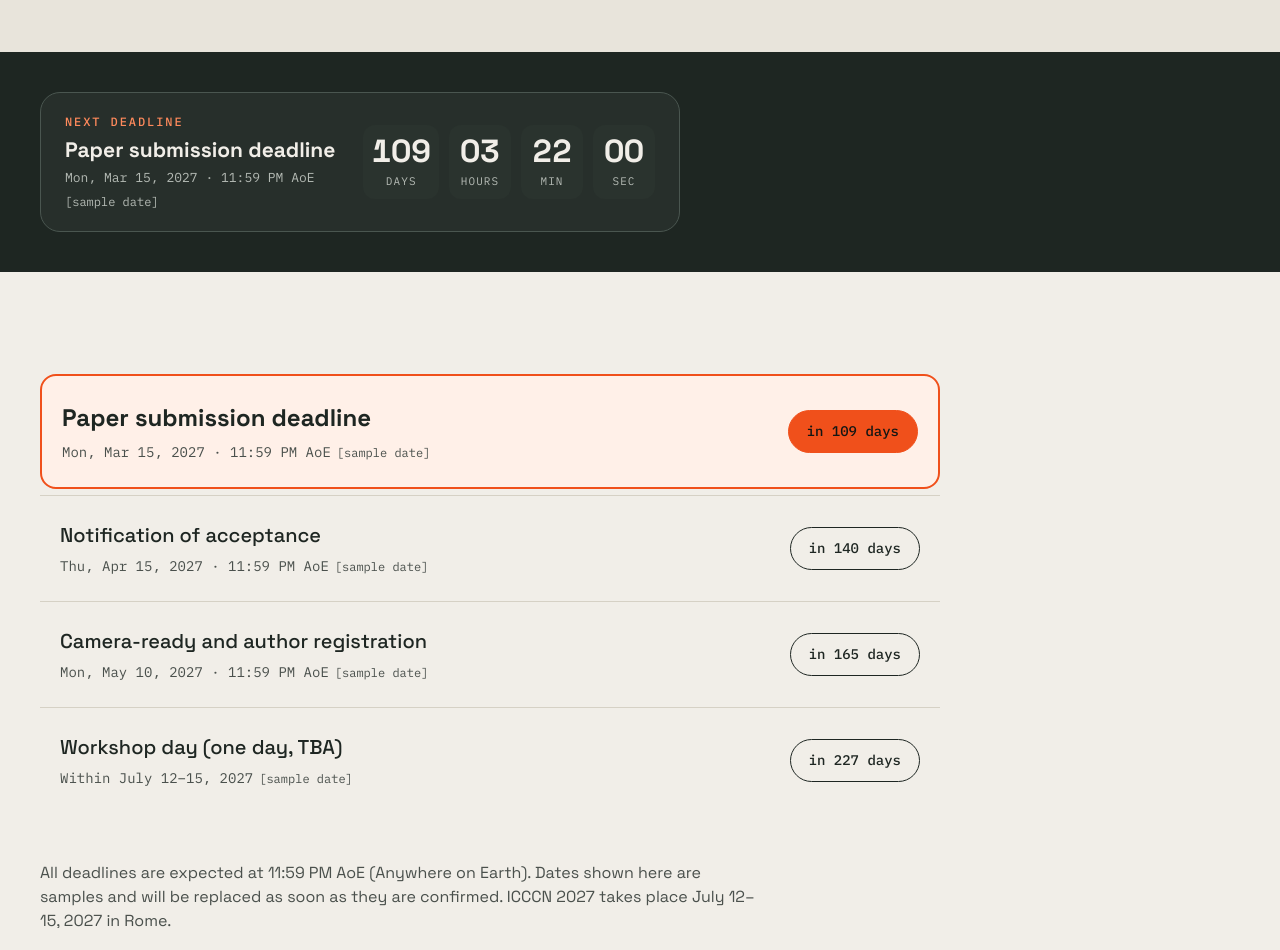
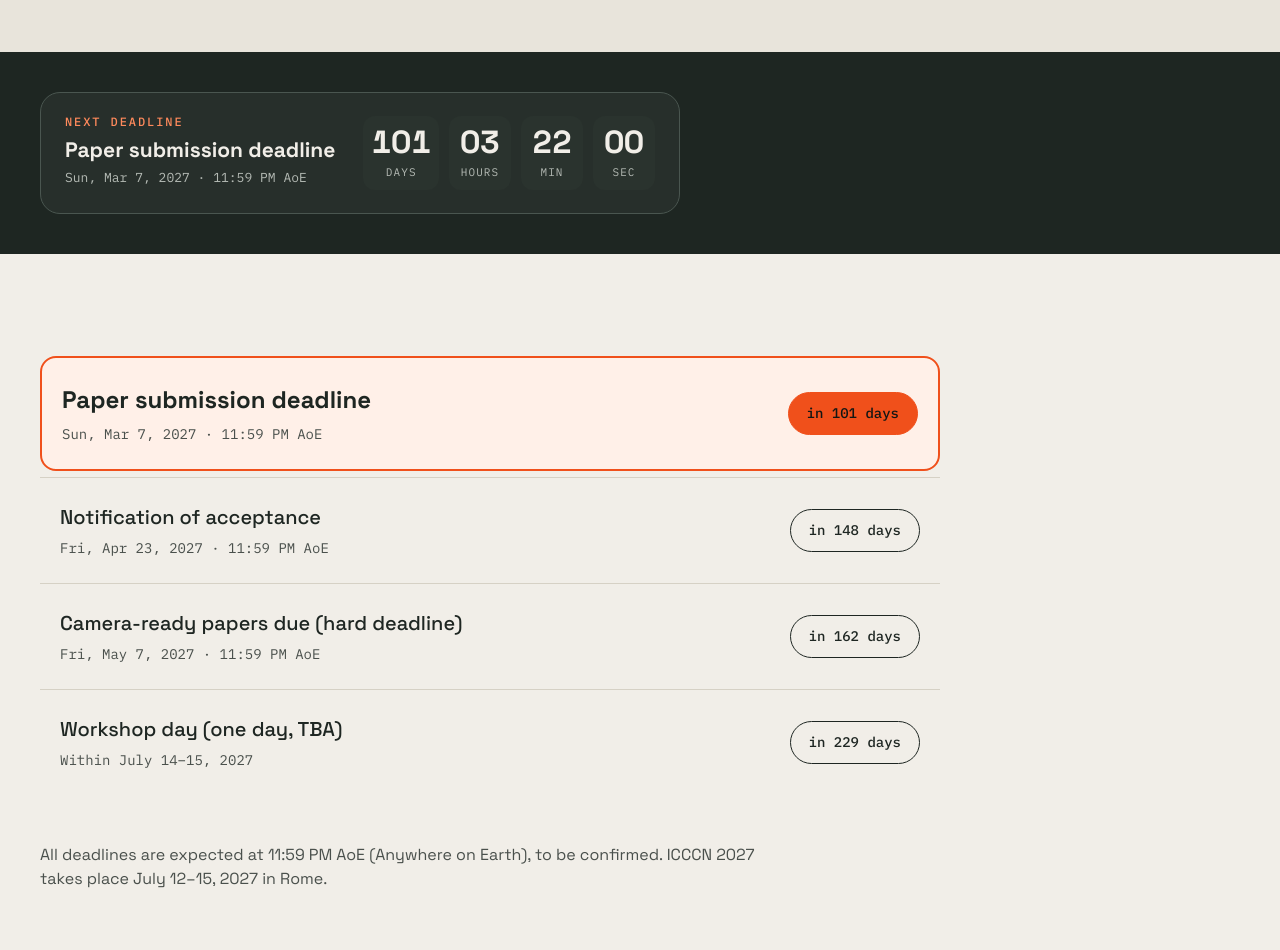
Before and after one commit to ProSoDiAC/iards, a plain HTML site: page dates/index.html in a window 1280 px wide. Shown: the part 302-1252 px from the top of the page. Drawn offline with Linux system fonts and the light colour scheme.

Commit message:
feat: set confirmed workshop deadlines
Submission Mar 7, notification Apr 23, camera-ready May 7 (hard deadline),
workshop within Jul 14-15, 2027. Remove sample-date labels.

Co-Authored-By: Claude Sonnet 5.5 <noreply@anthropic.com>

```diff
--- a/dates/index.html
+++ b/dates/index.html
@@ -33,7 +33,7 @@
 <div class="deadline-bar" data-countdown>
 <div class="wrap">
 <div class="grp"><div class="grp" aria-live="polite"><span class="eyebrow-s" data-eyebrow>Next deadline</span>
-<span class="lbl"><span data-label>Paper submission deadline</span> · <time datetime="2027-03-15T23:59:00-12:00" data-date>Mon, Mar 15, 2027 · 11:59 PM AoE</time></span><span data-sample>[sample date]</span></div></div>
+<span class="lbl"><span data-label>Paper submission deadline</span> · <time datetime="2027-03-07T23:59:00-12:00" data-date>Sun, Mar 7, 2027 · 11:59 PM AoE</time></span><span data-sample></span></div></div>
 <div class="grp"><div class="cd" role="timer" aria-label="Time left"><span><b data-d>--</b><span> days</span></span><span><b data-h>--</b><span> hours</span></span><span><b data-m>--</b><span> min</span></span><span><b data-s>--</b><span> sec</span></span></div>
 <a href="../dates/">All dates →</a></div>
 </div></div>
@@ -51,8 +51,8 @@
 <div class="cd-card" data-countdown>
 <div class="info" aria-live="polite"><div class="eyebrow" data-eyebrow>Next deadline</div>
 <div class="nm" data-label>Paper submission deadline</div>
-<div class="dt"><time datetime="2027-03-15T23:59:00-12:00" data-date>Mon, Mar 15, 2027 · 11:59 PM AoE</time></div>
-<div class="sm" data-sample>[sample date, to be confirmed]</div></div>
+<div class="dt"><time datetime="2027-03-07T23:59:00-12:00" data-date>Sun, Mar 7, 2027 · 11:59 PM AoE</time></div>
+<div class="sm" data-sample></div></div>
 <div class="tiles" role="timer" aria-label="Time left">
 <div class="tile"><b data-d>--</b><span>days</span></div><div class="tile"><b data-h>--</b><span>hours</span></div>
 <div class="tile"><b data-m>--</b><span>min</span></div><div class="tile"><b data-s>--</b><span>sec</span></div></div>
@@ -60,13 +60,13 @@
 </div></section>
 <section class="sec"><div class="wrap stack">
 <ol class="timeline" data-timeline>
-<li class="row next" data-id="submission"><div class="in"><div class="nm">Paper submission deadline</div><div class="dt"><time datetime="2027-03-15T23:59:00-12:00">Mon, Mar 15, 2027 · 11:59 PM AoE</time><span class="sample">[sample date]</span></div></div><div class="pill">Upcoming</div></li>
-<li class="row" data-id="notification"><div class="in"><div class="nm">Notification of acceptance</div><div class="dt"><time datetime="2027-04-15T23:59:00-12:00">Thu, Apr 15, 2027 · 11:59 PM AoE</time><span class="sample">[sample date]</span></div></div><div class="pill">Upcoming</div></li>
-<li class="row" data-id="camera-ready"><div class="in"><div class="nm">Camera-ready and author registration</div><div class="dt"><time datetime="2027-05-10T23:59:00-12:00">Mon, May 10, 2027 · 11:59 PM AoE</time><span class="sample">[sample date]</span></div></div><div class="pill">Upcoming</div></li>
-<li class="row" data-id="workshop"><div class="in"><div class="nm">Workshop day (one day, TBA)</div><div class="dt"><time datetime="2027-07-12">Within July 12–15, 2027</time><span class="sample">[sample date]</span></div></div><div class="pill">Upcoming</div></li>
+<li class="row next" data-id="submission"><div class="in"><div class="nm">Paper submission deadline</div><div class="dt"><time datetime="2027-03-07T23:59:00-12:00">Sun, Mar 7, 2027 · 11:59 PM AoE</time></div></div><div class="pill">Upcoming</div></li>
+<li class="row" data-id="notification"><div class="in"><div class="nm">Notification of acceptance</div><div class="dt"><time datetime="2027-04-23T23:59:00-12:00">Fri, Apr 23, 2027 · 11:59 PM AoE</time></div></div><div class="pill">Upcoming</div></li>
+<li class="row" data-id="camera-ready"><div class="in"><div class="nm">Camera-ready papers due (hard deadline)</div><div class="dt"><time datetime="2027-05-07T23:59:00-12:00">Fri, May 7, 2027 · 11:59 PM AoE</time></div></div><div class="pill">Upcoming</div></li>
+<li class="row" data-id="workshop"><div class="in"><div class="nm">Workshop day (one day, TBA)</div><div class="dt"><time datetime="2027-07-14">Within July 14–15, 2027</time></div></div><div class="pill">Upcoming</div></li>
 </ol>
 <!-- HOST-CONF:start (ICCCN dates note) -->
-<p class="small" style="font-size:16px;max-width:720px">All deadlines are expected at 11:59 PM AoE (Anywhere on Earth). Dates shown here are samples and will be replaced as soon as they are confirmed. ICCCN 2027 takes place July 12–15, 2027 in Rome.</p>
+<p class="small" style="font-size:16px;max-width:720px">All deadlines are expected at 11:59 PM AoE (Anywhere on Earth), to be confirmed. ICCCN 2027 takes place July 12–15, 2027 in Rome.</p>
 <!-- HOST-CONF:end -->
 </div></section>
 </main>
--- a/js/config.js
+++ b/js/config.js
@@ -3,8 +3,8 @@
    sample:true shows a "[sample date]" label. Set it to false (or remove it) once a date is confirmed.
    If you change a date here, also change the visible text in dates/index.html and the bar markup (no-JS fallback). */
 window.IARDS_DATES = [
-  { id: "submission",   label: "Paper submission deadline",            date: "2027-03-15", kind: "deadline", sample: true },
-  { id: "notification", label: "Notification of acceptance",           date: "2027-04-15", kind: "deadline", sample: true },
-  { id: "camera-ready", label: "Camera-ready and author registration", date: "2027-05-10", kind: "deadline", sample: true },
-  { id: "workshop",     label: "Workshop day (one day, TBA)",          date: "2027-07-12", kind: "event", displayDate: "Within July 12–15, 2027", sample: true }
+  { id: "submission",   label: "Paper submission deadline",            date: "2027-03-07", kind: "deadline" },
+  { id: "notification", label: "Notification of acceptance",           date: "2027-04-23", kind: "deadline" },
+  { id: "camera-ready", label: "Camera-ready papers due (hard deadline)", date: "2027-05-07", kind: "deadline" },
+  { id: "workshop",     label: "Workshop day (one day, TBA)",          date: "2027-07-14", kind: "event", displayDate: "Within July 14–15, 2027" }
 ];
```
Also changed, not shown: 404.html (+1 -1 lines), call-for-papers/index.html (+1 -1 lines), committee/index.html (+1 -1 lines), index.html (+1 -1 lines), program/index.html (+1 -1 lines), venue/index.html (+2 -2 lines), 1 other file.
